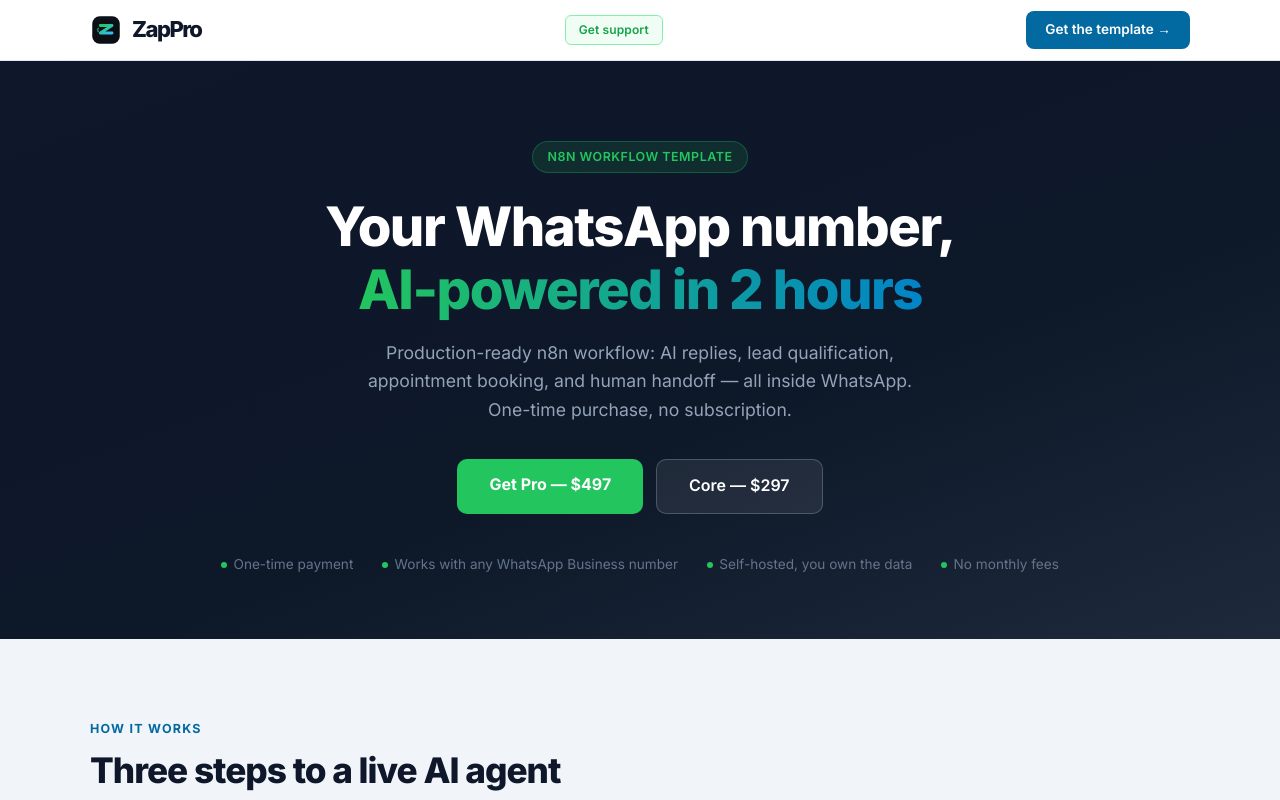
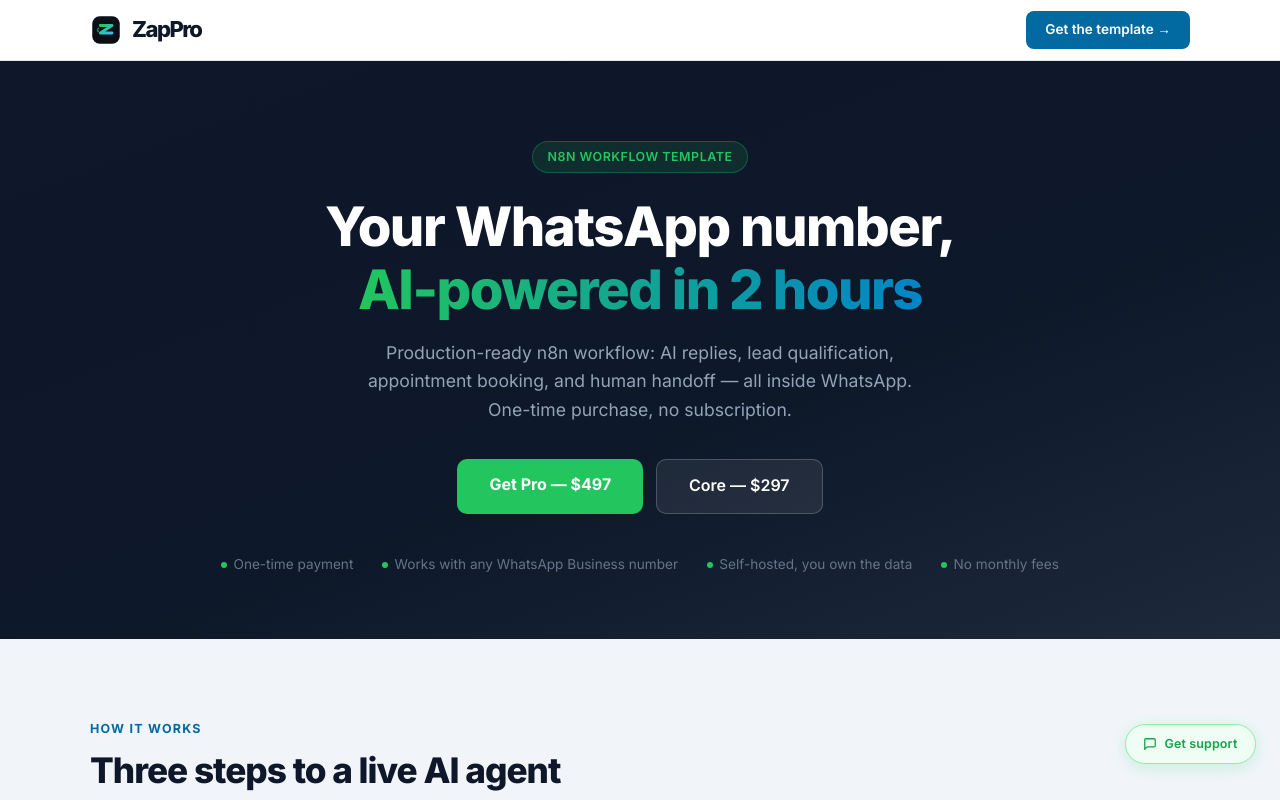
Before and after one commit to czrstar/zappro-international, a plain HTML site: page index.html in a window 1280 px wide. Shown: the top 800 px of the page. Drawn offline with Linux system fonts and the light colour scheme.

Commit message:
floating support button fixed bottom-right, removed from nav and footer

```diff
--- a/index.html
+++ b/index.html
@@ -350,7 +350,7 @@
       </svg>
       ZapPro
     </a>
-    <a href="mailto:zapproai@gmail.com" style="font-size:.75rem;color:#16A34A;text-decoration:none;font-weight:600;padding:.3rem .8rem;background:#F0FDF4;border:1px solid #86EFAC;border-radius:6px;transition:all .2s;letter-spacing:.01em;" onmouseover="this.style.background='#DCFCE7';this.style.borderColor='#4ADE80'" onmouseout="this.style.background='#F0FDF4';this.style.borderColor='#86EFAC'">Get support</a>    <a href="#pricing" class="nav-cta">Get the template →</a>
+    <a href="#pricing" class="nav-cta">Get the template →</a>
   </div>
 </nav>
 
@@ -599,9 +599,10 @@
       ZapPro
     </div>
     <div>© 2026 ZapPro. Not affiliated with Meta, Facebook, or WhatsApp.</div>
-    <div style="display:flex;gap:1rem;align-items:center;"><a href="mailto:zapproai@gmail.com" style="color:#64748B;text-decoration:underline;">Support</a><span>A product by <a href="https://tyve.com.br" style="color: #64748B; text-decoration: underline;">TYVE</a></span></div>
+    <div>A product by <a href="https://tyve.com.br" style="color: #64748B; text-decoration: underline;">TYVE</a></div>
   </div>
 </footer>
 
+<a href="mailto:zapproai@gmail.com" id="float-support" style="position:fixed;right:24px;bottom:36px;z-index:999;display:flex;align-items:center;gap:.45rem;background:#F0FDF4;color:#16A34A;border:1.5px solid #86EFAC;border-radius:50px;padding:.55rem 1.1rem;font-family:Inter,sans-serif;font-size:.78rem;font-weight:600;text-decoration:none;box-shadow:0 4px 16px rgba(34,197,94,.18);transition:all .2s;letter-spacing:.01em;" onmouseover="this.style.background='#DCFCE7';this.style.boxShadow='0 6px 20px rgba(34,197,94,.28)'" onmouseout="this.style.background='#F0FDF4';this.style.boxShadow='0 4px 16px rgba(34,197,94,.18)'" title="Get support"><svg width="14" height="14" viewBox="0 0 24 24" fill="none" stroke="#16A34A" stroke-width="2.2" stroke-linecap="round" stroke-linejoin="round"><path d="M21 15a2 2 0 0 1-2 2H7l-4 4V5a2 2 0 0 1 2-2h14a2 2 0 0 1 2 2z"/></svg>Get support</a>
 </body>
 </html>
```
